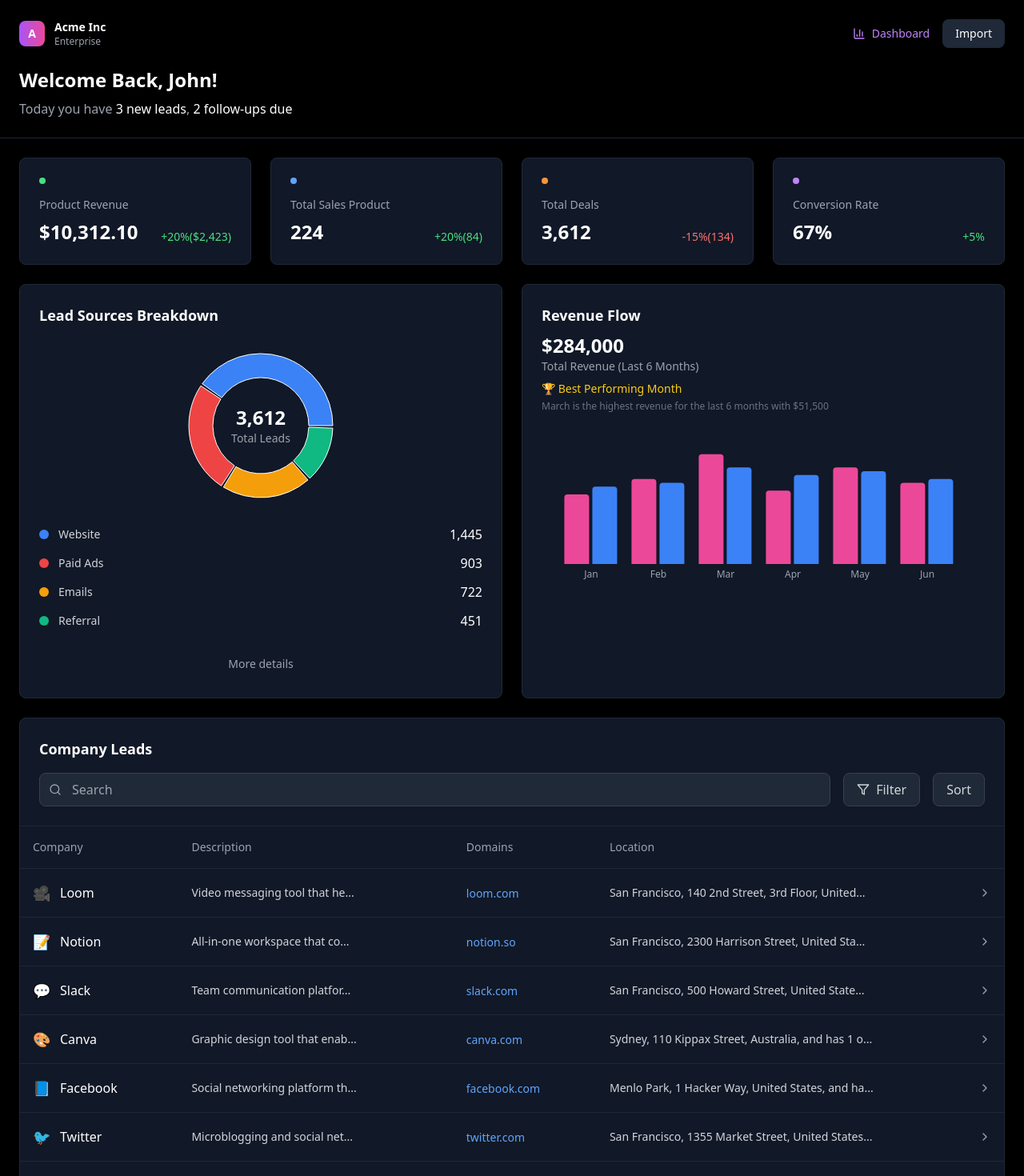
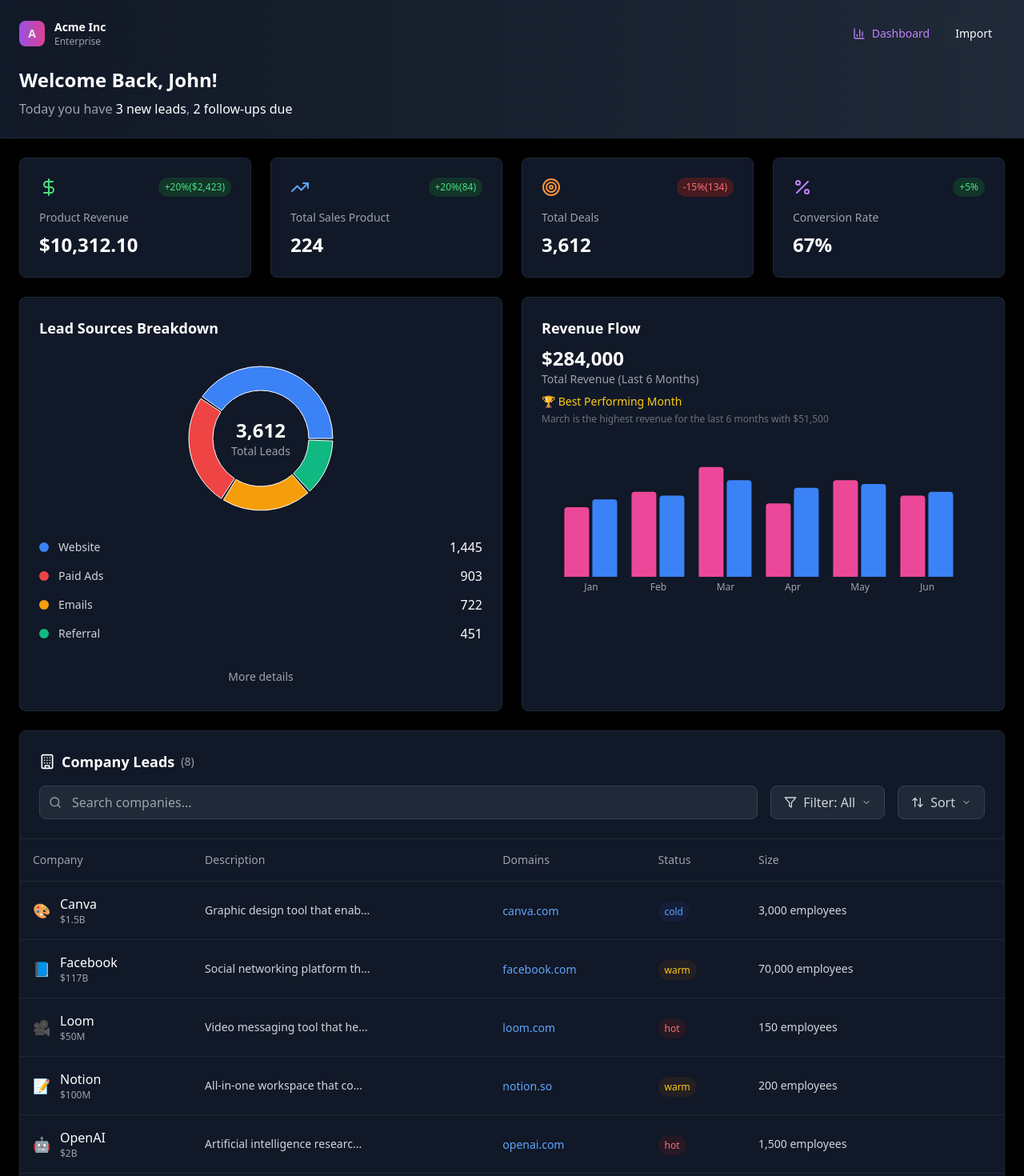
Before and after one commit to pestms/dashboard-no-sidebar-view, a React (Vite) app: page / in a window 1280 px wide. Shown: the top 1470 px of the page at 80% size. Built offline with nearby package versions, Linux system fonts and the light colour scheme.

Commit message:
feat: Implement filter, sorting, and design improvements
- Added clickable filter and sorting functionality to the company table.
- Fixed missing icons in the stats cards.
- Improved overall design and animations.
- Added the ability to add other elements.

```diff
--- a/src/components/CompanyTable.tsx
+++ b/src/components/CompanyTable.tsx
@@ -1,6 +1,12 @@
 
 import { useState } from 'react';
-import { Search, Filter, ChevronRight } from 'lucide-react';
+import { Search, Filter, ChevronDown, ChevronUp, ArrowUpDown, Eye, Star, Building } from 'lucide-react';
+import {
+  DropdownMenu,
+  DropdownMenuContent,
+  DropdownMenuItem,
+  DropdownMenuTrigger,
+} from "@/components/ui/dropdown-menu";
 
 const companies = [
   {
@@ -8,72 +14,145 @@ const companies = [
     icon: '🎥',
     description: 'Video messaging tool that he...',
     domain: 'loom.com',
-    location: 'San Francisco, 140 2nd Street, 3rd Floor, United...'
+    location: 'San Francisco, 140 2nd Street, 3rd Floor, United...',
+    employees: 150,
+    revenue: '$50M',
+    status: 'hot'
   },
   {
     name: 'Notion',
     icon: '📝',
     description: 'All-in-one workspace that co...',
     domain: 'notion.so',
-    location: 'San Francisco, 2300 Harrison Street, United Sta...'
+    location: 'San Francisco, 2300 Harrison Street, United Sta...',
+    employees: 200,
+    revenue: '$100M',
+    status: 'warm'
   },
   {
     name: 'Slack',
     icon: '💬',
     description: 'Team communication platfor...',
     domain: 'slack.com',
-    location: 'San Francisco, 500 Howard Street, United State...'
+    location: 'San Francisco, 500 Howard Street, United State...',
+    employees: 2500,
+    revenue: '$1B',
+    status: 'hot'
   },
   {
     name: 'Canva',
     icon: '🎨',
     description: 'Graphic design tool that enab...',
     domain: 'canva.com',
-    location: 'Sydney, 110 Kippax Street, Australia, and has 1 o...'
+    location: 'Sydney, 110 Kippax Street, Australia, and has 1 o...',
+    employees: 3000,
+    revenue: '$1.5B',
+    status: 'cold'
   },
   {
     name: 'Facebook',
     icon: '📘',
     description: 'Social networking platform th...',
     domain: 'facebook.com',
-    location: 'Menlo Park, 1 Hacker Way, United States, and ha...'
+    location: 'Menlo Park, 1 Hacker Way, United States, and ha...',
+    employees: 70000,
+    revenue: '$117B',
+    status: 'warm'
   },
   {
     name: 'Twitter',
     icon: '🐦',
     description: 'Microblogging and social net...',
     domain: 'twitter.com',
-    location: 'San Francisco, 1355 Market Street, United States...'
+    location: 'San Francisco, 1355 Market Street, United States...',
+    employees: 7500,
+    revenue: '$5B',
+    status: 'hot'
   },
   {
     name: 'Spotify',
     icon: '🎵',
     description: 'Digital music streaming servi...',
     domain: 'spotify.com',
-    location: 'Stockholm, Regeringsgatan 19, Sweden, and has...'
+    location: 'Stockholm, Regeringsgatan 19, Sweden, and has...',
+    employees: 6600,
+    revenue: '$13B',
+    status: 'warm'
   },
   {
     name: 'OpenAI',
     icon: '🤖',
     description: 'Artificial intelligence researc...',
     domain: 'openai.com',
-    location: 'San Francisco, 3180 18th Street, United States, a...'
+    location: 'San Francisco, 3180 18th Street, United States, a...',
+    employees: 1500,
+    revenue: '$2B',
+    status: 'hot'
   }
 ];
 
 const CompanyTable = () => {
   const [searchTerm, setSearchTerm] = useState('');
+  const [statusFilter, setStatusFilter] = useState('all');
+  const [sortBy, setSortBy] = useState('name');
+  const [sortOrder, setSortOrder] = useState<'asc' | 'desc'>('asc');
 
-  const filteredCompanies = companies.filter(company =>
-    company.name.toLowerCase().includes(searchTerm.toLowerCase()) ||
-    company.description.toLowerCase().includes(searchTerm.toLowerCase())
-  );
+  const filteredAndSortedCompanies = companies
+    .filter(company => {
+      const matchesSearch = company.name.toLowerCase().includes(searchTerm.toLowerCase()) ||
+                           company.description.toLowerCase().includes(searchTerm.toLowerCase());
+      const matchesStatus = statusFilter === 'all' || company.status === statusFilter;
+      return matchesSearch && matchesStatus;
+    })
+    .sort((a, b) => {
+      let aValue = a[sortBy as keyof typeof a];
+      let bValue = b[sortBy as keyof typeof b];
+
+      if (sortBy === 'employees') {
+        aValue = a.employees;
+        bValue = b.employees;
+      }
+
+      if (typeof aValue === 'string' && typeof bValue === 'string') {
+        return sortOrder === 'asc'
+          ? aValue.localeCompare(bValue)
+          : bValue.localeCompare(aValue);
+      }
+
+      if (typeof aValue === 'number' && typeof bValue === 'number') {
+        return sortOrder === 'asc' ? aValue - bValue : bValue - aValue;
+      }
+
+      return 0;
+    });
+
+  const handleSort = (field: string) => {
+    if (sortBy === field) {
+      setSortOrder(sortOrder === 'asc' ? 'desc' : 'asc');
+    } else {
+      setSortBy(field);
+      setSortOrder('asc');
+    }
+  };
+
+  const getStatusColor = (status: string) => {
+    switch (status) {
+      case 'hot': return 'text-red-400 bg-red-900/20';
+      case 'warm': return 'text-yellow-400 bg-yellow-900/20';
+      case 'cold': return 'text-blue-400 bg-blue-900/20';
+      default: return 'text-gray-400 bg-gray-900/20';
+    }
+  };
 
   return (
-    <div className="bg-gray-900 rounded-lg border border-gray-800">
+    <div className="bg-gray-900 rounded-lg border border-gray-800 animate-fade-in">
       <div className="p-6 border-b border-gray-800">
         <div className="flex items-center justify-between mb-4">
-          <h3 className="text-white text-lg font-semibold">Company Leads</h3>
+          <h3 className="text-white text-lg font-semibold flex items-center gap-2">
+            <Building className="w-5 h-5" />
+            Company Leads
+            <span className="text-sm text-gray-400 font-normal">({filteredAndSortedCompanies.length})</span>
+          </h3>
         </div>
 
         <div className="flex items-center space-x-4">
@@ -81,19 +160,57 @@ const CompanyTable = () => {
             <Search className="absolute left-3 top-1/2 transform -translate-y-1/2 text-gray-400 w-4 h-4" />
             <input
               type="text"
-              placeholder="Search"
+              placeholder="Search companies..."
               value={searchTerm}
               onChange={(e) => setSearchTerm(e.target.value)}
-              className="w-full bg-gray-800 border border-gray-700 rounded-lg pl-10 pr-4 py-2 text-white placeholder-gray-400 focus:outline-none focus:border-gray-600"
+              className="w-full bg-gray-800 border border-gray-700 rounded-lg pl-10 pr-4 py-2 text-white placeholder-gray-400 focus:outline-none focus:border-purple-500 transition-colors"
             />
           </div>
-          <button className="flex items-center space-x-2 px-4 py-2 bg-gray-800 border border-gray-700 rounded-lg text-gray-300 hover:text-white transition-colors">
-            <Filter className="w-4 h-4" />
-            <span>Filter</span>
-          </button>
-          <button className="flex items-center space-x-2 px-4 py-2 bg-gray-800 border border-gray-700 rounded-lg text-gray-300 hover:text-white transition-colors">
-            <span>Sort</span>
-          </button>
+
+          <DropdownMenu>
+            <DropdownMenuTrigger asChild>
+              <button className="flex items-center space-x-2 px-4 py-2 bg-gray-800 border border-gray-700 rounded-lg text-gray-300 hover:text-white hover:bg-gray-700 transition-all duration-200">
+                <Filter className="w-4 h-4" />
+                <span>Filter: {statusFilter === 'all' ? 'All' : statusFilter}</span>
+                <ChevronDown className="w-3 h-3" />
+              </button>
+            </DropdownMenuTrigger>
+            <DropdownMenuContent className="bg-gray-800 border-gray-700">
+              <DropdownMenuItem onClick={() => setStatusFilter('all')} className="text-white hover:bg-gray-700">
+                All Status
+              </DropdownMenuItem>
+              <DropdownMenuItem onClick={() => setStatusFilter('hot')} className="text-red-400 hover:bg-gray-700">
+                🔥 Hot Leads
+              </DropdownMenuItem>
+              <DropdownMenuItem onClick={() => setStatusFilter('warm')} className="text-yellow-400 hover:bg-gray-700">
+                ⚡ Warm Leads
+              </DropdownMenuItem>
+              <DropdownMenuItem onClick={() => setStatusFilter('cold')} className="text-blue-400 hover:bg-gray-700">
+                ❄️ Cold Leads
+              </DropdownMenuItem>
+            </DropdownMenuContent>
+          </DropdownMenu>
+
+          <DropdownMenu>
+            <DropdownMenuTrigger asChild>
+              <button className="flex items-center space-x-2 px-4 py-2 bg-gray-800 border border-gray-700 rounded-lg text-gray-300 hover:text-white hover:bg-gray-700 transition-all duration-200">
+                <ArrowUpDown className="w-4 h-4" />
+                <span>Sort</span>
+                <ChevronDown className="w-3 h-3" />
+              </button>
+            </DropdownMenuTrigger>
+            <DropdownMenuContent className="bg-gray-800 border-gray-700">
+              <DropdownMenuItem onClick={() => handleSort('name')} className="text-white hover:bg-gray-700">
+                Sort by Name {sortBy === 'name' && (sortOrder === 'asc' ? '↑' : '↓')}
+              </DropdownMenuItem>
+              <DropdownMenuItem onClick={() => handleSort('employees')} className="text-white hover:bg-gray-700">
+                Sort by Size {sortBy === 'employees' && (sortOrder === 'asc' ? '↑' : '↓')}
+              </DropdownMenuItem>
+              <DropdownMenuItem onClick={() => handleSort('status')} className="text-white hover:bg-gray-700">
+                Sort by Status {sortBy === 'status' && (sortOrder === 'asc' ? '↑' : '↓')}
+              </DropdownMenuItem>
+            </DropdownMenuContent>
+          </DropdownMenu>
         </div>
       </div>
 
@@ -104,17 +221,21 @@ const CompanyTable = () => {
               <th className="text-left p-4 text-gray-400 font-medium text-sm">Company</th>
               <th className="text-left p-4 text-gray-400 font-medium text-sm">Description</th>
               <th className="text-left p-4 text-gray-400 font-medium text-sm">Domains</th>
-              <th className="text-left p-4 text-gray-400 font-medium text-sm">Location</th>
+              <th className="text-left p-4 text-gray-400 font-medium text-sm">Status</th>
+              <th className="text-left p-4 text-gray-400 font-medium text-sm">Size</th>
               <th className="w-12"></th>
             </tr>
           </thead>
           <tbody>
-            {filteredCompanies.map((company, index) => (
-              <tr key={index} className="border-b border-gray-800 hover:bg-gray-800/50 transition-colors">
+            {filteredAndSortedCompanies.map((company, index) => (
+              <tr key={index} className="border-b border-gray-800 hover:bg-gray-800/50 transition-all duration-200 group">
                 <td className="p-4">
                   <div className="flex items-center space-x-3">
                     <span className="text-lg">{company.icon}</span>
-                    <span className="text-white font-medium">{company.name}</span>
+                    <div>
+                      <span className="text-white font-medium">{company.name}</span>
+                      <div className="text-xs text-gray-400">{company.revenue}</div>
+                    </div>
                   </div>
                 </td>
                 <td className="p-4 text-gray-300 text-sm max-w-xs truncate">
@@ -125,11 +246,23 @@ const CompanyTable = () => {
                     {company.domain}
                   </a>
                 </td>
-                <td className="p-4 text-gray-300 text-sm max-w-xs truncate">
-                  {company.location}
+                <td className="p-4">
+                  <span className={`px-2 py-1 rounded-full text-xs ${getStatusColor(company.status)}`}>
+                    {company.status}
+                  </span>
+                </td>
+                <td className="p-4 text-gray-300 text-sm">
+                  {company.employees.toLocaleString()} employees
                 </td>
                 <td className="p-4">
-                  <ChevronRight className="w-4 h-4 text-gray-400" />
+                  <div className="flex items-center space-x-2 opacity-0 group-hover:opacity-100 transition-opacity">
+                    <button className="p-1 hover:bg-gray-700 rounded">
+                      <Eye className="w-4 h-4 text-gray-400 hover:text-white" />
+                    </button>
+                    <button className="p-1 hover:bg-gray-700 rounded">
+                      <Star className="w-4 h-4 text-gray-400 hover:text-yellow-400" />
+                    </button>
+                  </div>
                 </td>
               </tr>
             ))}
--- a/src/components/MetricCard.tsx
+++ b/src/components/MetricCard.tsx
@@ -11,17 +11,17 @@ interface MetricCardProps {
 
 const MetricCard = ({ title, value, change, changeType, icon }: MetricCardProps) => {
   return (
-    <div className="bg-gray-900 rounded-lg p-6 border border-gray-800 hover:border-gray-700 transition-all duration-200">
+    <div className="bg-gray-900 rounded-lg p-6 border border-gray-800 hover:border-gray-700 transition-all duration-300 hover:scale-105 hover:shadow-xl">
       <div className="flex items-center justify-between mb-4">
-        <div className="text-gray-400 text-sm">{icon}</div>
+        <div className="text-gray-400 text-2xl">{icon}</div>
+        <div className={`px-2 py-1 rounded-full text-xs ${changeType === 'positive' ? 'bg-green-900/50 text-green-400' : 'bg-red-900/50 text-red-400'}`}>
+          {change}
+        </div>
       </div>
       <div className="space-y-2">
         <h3 className="text-gray-400 text-sm font-medium">{title}</h3>
         <div className="flex items-end justify-between">
-          <span className="text-2xl font-bold text-white">{value}</span>
-          <span className={`text-sm ${changeType === 'positive' ? 'text-green-400' : 'text-red-400'}`}>
-            {change}
-          </span>
+          <span className="text-2xl font-bold text-white animate-fade-in">{value}</span>
         </div>
       </div>
     </div>
--- a/src/index.css
+++ b/src/index.css
@@ -1,3 +1,4 @@
+
 @tailwind base;
 @tailwind components;
 @tailwind utilities;
@@ -99,3 +100,20 @@
     @apply bg-background text-foreground;
   }
 }
+
+@layer utilities {
+  .animate-fade-in {
+    animation: fadeIn 0.6s ease-out forwards;
+  }
+
+  @keyframes fadeIn {
+    from {
+      opacity: 0;
+      transform: translateY(20px);
+    }
+    to {
+      opacity: 1;
+      transform: translateY(0);
+    }
+  }
+}
--- a/src/pages/Index.tsx
+++ b/src/pages/Index.tsx
@@ -3,17 +3,17 @@ import MetricCard from '@/components/MetricCard';
 import LeadSourcesChart from '@/components/LeadSourcesChart';
 import RevenueChart from '@/components/RevenueChart';
 import CompanyTable from '@/components/CompanyTable';
-import { Search, BarChart3, CheckSquare, FolderOpen, Users, Building2 } from 'lucide-react';
+import { Search, BarChart3, CheckSquare, FolderOpen, Users, Building2, TrendingUp, DollarSign, Target, Percent } from 'lucide-react';
 
 const Index = () => {
   return (
     <div className="min-h-screen bg-black text-white">
       {/* Header */}
-      <div className="border-b border-gray-800 p-6">
+      <div className="border-b border-gray-800 p-6 bg-gradient-to-r from-gray-900 to-gray-800">
         <div className="flex items-center justify-between mb-6">
           <div className="flex items-center space-x-4">
             <div className="flex items-center space-x-3">
-              <div className="w-8 h-8 bg-gradient-to-r from-purple-500 to-pink-500 rounded-lg flex items-center justify-center">
+              <div className="w-8 h-8 bg-gradient-to-r from-purple-500 to-pink-500 rounded-lg flex items-center justify-center animate-pulse">
                 <span className="text-white font-bold text-sm">A</span>
               </div>
               <div>
@@ -28,13 +28,13 @@ const Index = () => {
               <BarChart3 className="w-4 h-4" />
               <span className="text-sm">Dashboard</span>
             </div>
-            <button className="px-4 py-2 bg-gray-800 rounded-lg text-sm hover:bg-gray-700 transition-colors">
+            <button className="px-4 py-2 bg-gray-800 rounded-lg text-sm hover:bg-gray-700 transition-all duration-200 hover:scale-105">
               Import
             </button>
           </div>
         </div>
 
-        <div>
+        <div className="animate-fade-in">
           <h2 className="text-2xl font-bold mb-2">Welcome Back, John!</h2>
           <p className="text-gray-400">Today you have <span className="text-white font-medium">3 new leads</span>, <span className="text-white font-medium">2 follow-ups due</span></p>
         </div>
@@ -48,28 +48,28 @@ const Index = () => {
             value="$10,312.10"
             change="+20%($2,423)"
             changeType="positive"
-            icon={<div className="w-2 h-2 bg-green-400 rounded-full"></div>}
+            icon={<DollarSign className="w-6 h-6 text-green-400" />}
           />
           <MetricCard
             title="Total Sales Product"
             value="224"
             change="+20%(84)"
             changeType="positive"
-            icon={<div className="w-2 h-2 bg-blue-400 rounded-full"></div>}
+            icon={<TrendingUp className="w-6 h-6 text-blue-400" />}
           />
           <MetricCard
             title="Total Deals"
             value="3,612"
             change="-15%(134)"
             changeType="negative"
-            icon={<div className="w-2 h-2 bg-orange-400 rounded-full"></div>}
+            icon={<Target className="w-6 h-6 text-orange-400" />}
           />
           <MetricCard
             title="Conversion Rate"
             value="67%"
             change="+5%"
             changeType="positive"
-            icon={<div className="w-2 h-2 bg-purple-400 rounded-full"></div>}
+            icon={<Percent className="w-6 h-6 text-purple-400" />}
           />
         </div>
 
```
